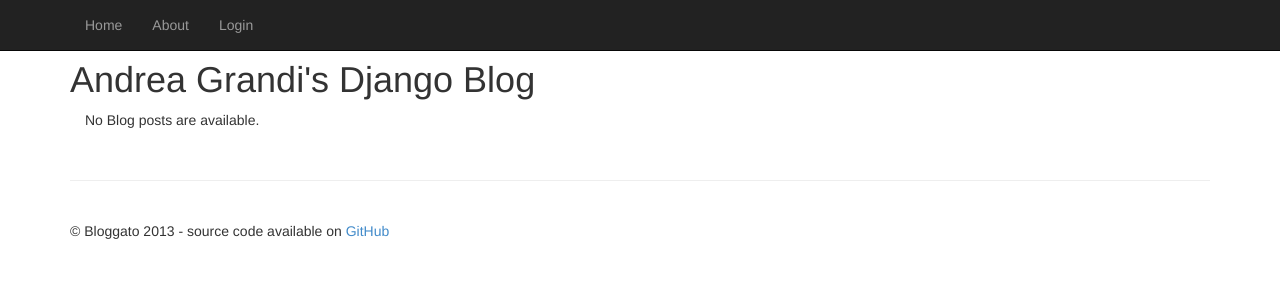
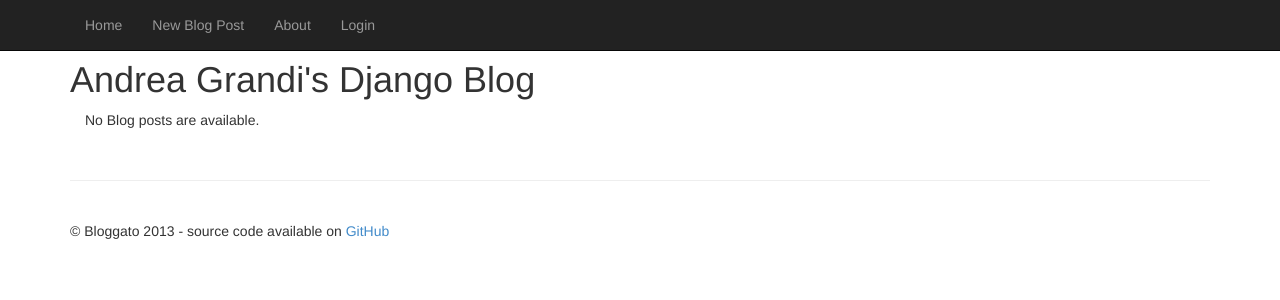
Before and after one commit to andreagrandi/bloggato, a Django app: page /blog/ in a window 1280 px wide. Shown: the top 300 px of the page. Run offline with Django 3.2, Linux system fonts and the light colour scheme; data that the repository does not hold is empty; parts of the project's set-up code (start-up, migrations or seed data) failed here and were passed over.

Commit message:
Add New Blog Post link to the header template

```diff
--- a/templates/base.html
+++ b/templates/base.html
@@ -28,6 +28,7 @@
                 <div class="collapse navbar-collapse navbar-ex1-collapse">
                   <ul class="nav navbar-nav">
                     <li><a href="/blog">Home</a></li>
+                    <li><a href="/blog/new">New Blog Post</a></li>
                     <li><a href="/about">About</a></li>
                     {% if user.is_authenticated %}
                         <li><a href="/logout">Logout</a></li>
```
